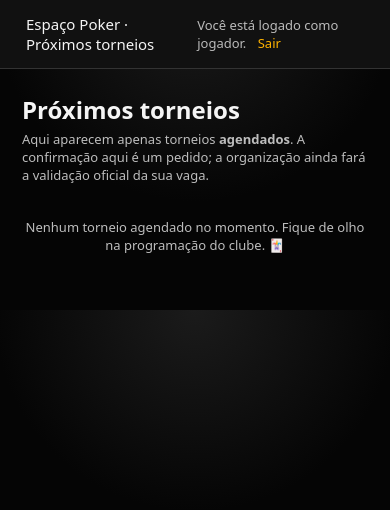
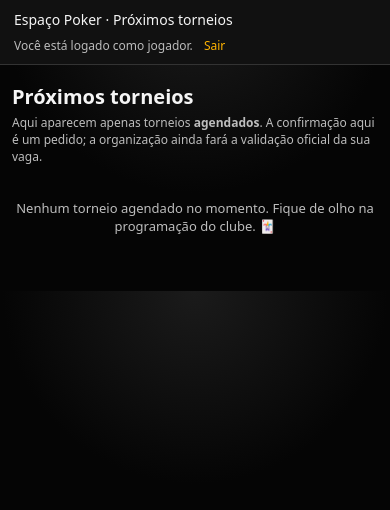
Before and after one commit to verisfabiano/poker-ranking, a Django app: template core/templates/player_tournaments.html in a window 390 px wide. Shown: the top 510 px of the page. Run offline with Django 5.2, Linux system fonts and the light colour scheme; the template is opened without the code that fills it, so the values that code supplies are empty.

Commit message:
Melhor visualizacao celular

```diff
--- a/core/templates/player_tournaments.html
+++ b/core/templates/player_tournaments.html
@@ -3,6 +3,9 @@
 <head>
     <meta charset="UTF-8">
     <title>Próximos torneios</title>
+    <!-- Torna a página responsiva no mobile -->
+    <meta name="viewport" content="width=device-width, initial-scale=1">
+
     <style>
         * {
             box-sizing: border-box;
@@ -12,6 +15,7 @@
             font-family: system-ui, -apple-system, BlinkMacSystemFont, "Segoe UI", sans-serif;
             background: radial-gradient(circle at top, #1b1b1b 0, #050505 55%);
             color: #f5f5f5;
+            font-size: 15px;
         }
         .topbar {
             background: #111;
@@ -20,6 +24,7 @@
             display: flex;
             justify-content: space-between;
             align-items: center;
+            gap: 8px;
         }
         .topbar-title {
             font-size: 15px;
@@ -33,7 +38,7 @@
         .container {
             max-width: 1000px;
             margin: 24px auto 40px;
-            padding: 0 22px;
+            padding: 0 16px;
         }
         h1 {
             margin: 0 0 4px;
@@ -45,6 +50,12 @@
             margin-bottom: 18px;
         }
 
+        /* Wrapper pra permitir scroll horizontal no mobile */
+        .table-wrapper {
+            width: 100%;
+            overflow-x: auto;
+        }
+
         table {
             width: 100%;
             border-collapse: collapse;
@@ -52,6 +63,7 @@
             border-radius: 10px;
             overflow: hidden;
             box-shadow: 0 14px 40px rgba(0,0,0,0.7);
+            min-width: 600px; /* evita quebrar demais em telas estreitas */
         }
         th, td {
             padding: 10px 12px;
@@ -102,6 +114,7 @@
             text-decoration: none;
             border: none;
             cursor: pointer;
+            white-space: nowrap;
         }
         .btn-confirm {
             background: linear-gradient(90deg, #ff9800, #ffb300);
@@ -129,6 +142,42 @@
             color: #bdbdbd;
             text-align: center;
         }
+
+        /* Ajustes específicos para telas pequenas */
+        @media (max-width: 768px) {
+            body {
+                font-size: 14px;
+            }
+            .topbar {
+                flex-direction: column;
+                align-items: flex-start;
+                padding: 10px 14px;
+            }
+            .topbar-title {
+                font-size: 14px;
+            }
+            .topbar-sub {
+                font-size: 12px;
+            }
+            .container {
+                margin-top: 18px;
+                padding: 0 12px;
+            }
+            h1 {
+                font-size: 20px;
+            }
+            .subtitle {
+                font-size: 12px;
+            }
+            th, td {
+                padding: 8px 8px;
+                font-size: 12px;
+            }
+            .btn {
+                font-size: 11px;
+                padding: 5px 8px;
+            }
+        }
     </style>
 </head>
 <body>
@@ -151,6 +200,7 @@
     </div>
 
     {% if torneios %}
+        <div class="table-wrapper">
             <table>
                 <thead>
                 <tr>
@@ -198,6 +248,7 @@
                 {% endfor %}
                 </tbody>
             </table>
+        </div>
     {% else %}
         <div class="empty">
             Nenhum torneio agendado no momento. Fique de olho na programação do clube. 🃏
```
Lines whose indentation alone changed are shown as unchanged.
